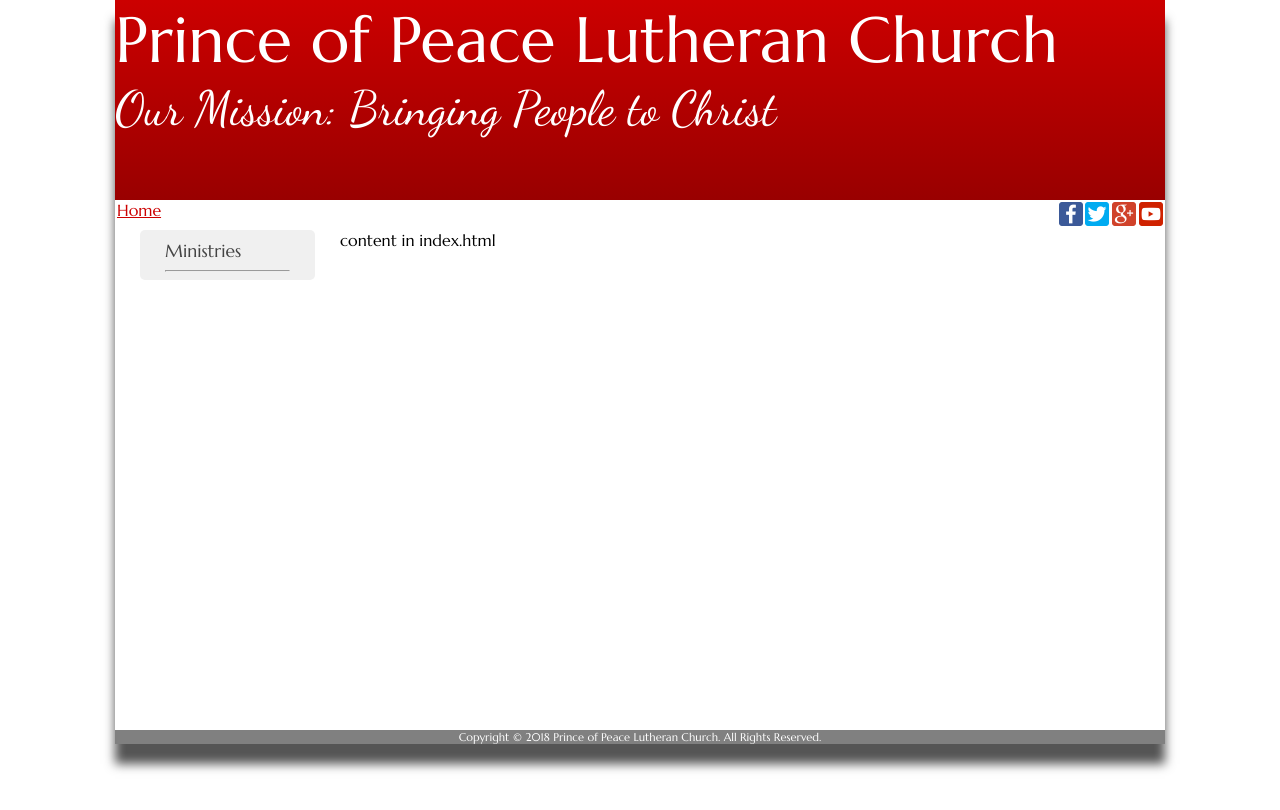
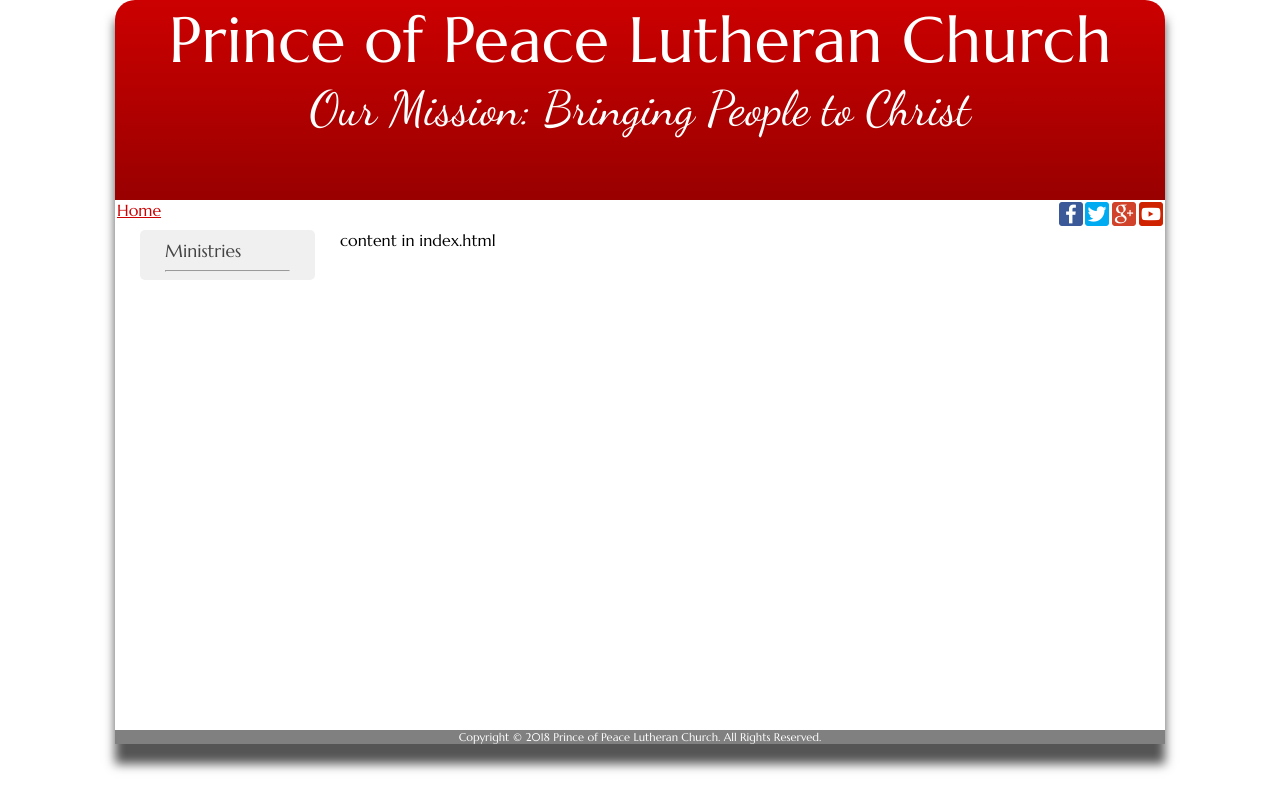
Before and after one commit to weslowsk/princeofpeace, a Jekyll site: the page built from index.html, in a window 1280 px wide. Shown: the top 810 px of the page. Built offline with Jekyll 4.4.1, drawn with Linux system fonts in a browser that asks for light colours.

Commit message:
update css for header

```diff
--- a/_sass/_layout.scss
+++ b/_sass/_layout.scss
@@ -35,15 +35,18 @@ header {
     background-color: #900;
     background-image: linear-gradient(#c00, #900);
     color: white;
+    border-top-left-radius: 20px;
+    border-top-right-radius: 20px;
 }
 
 header h1 {
-
+    text-align: center;
     font-size: 4em;
 }
 header h2 {
     font-family: 'Dancing Script';
     font-size: 3em;
+    text-align: center;
 }
 
 #breadcrumb {
```
